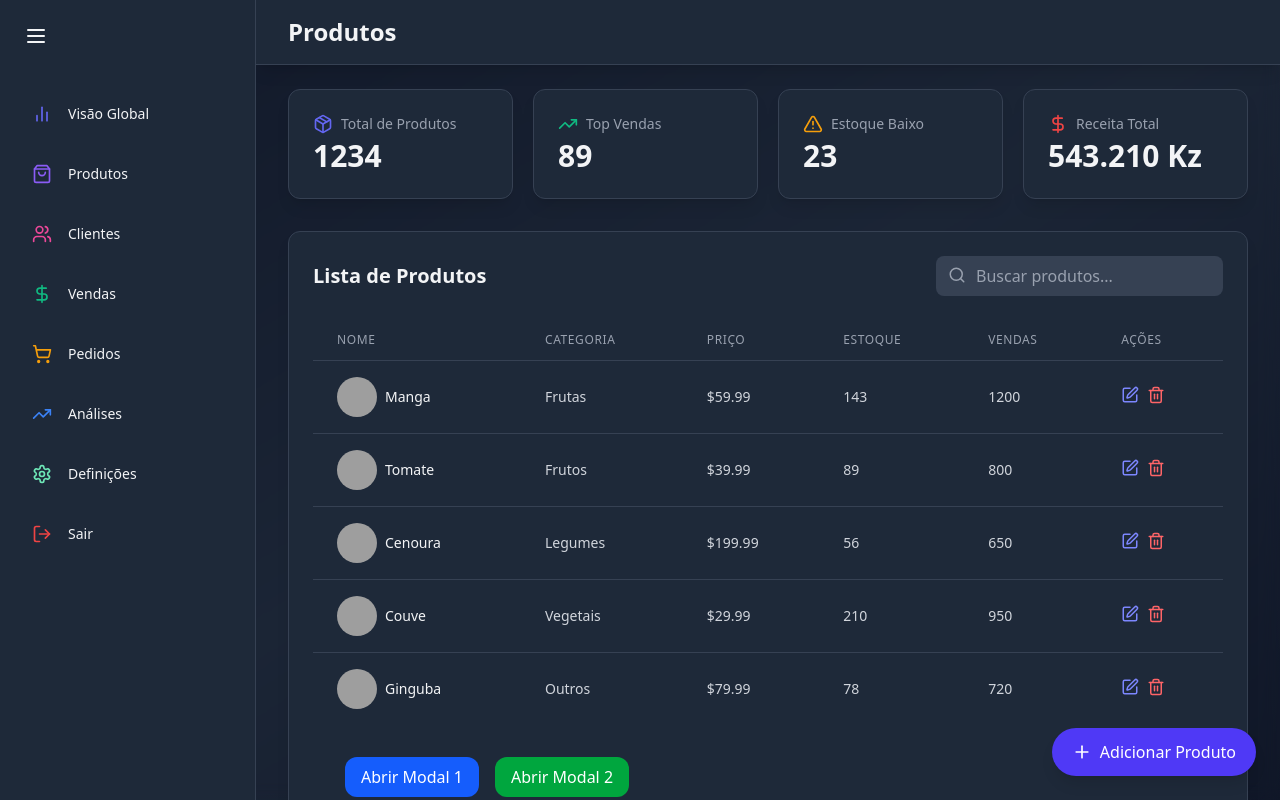
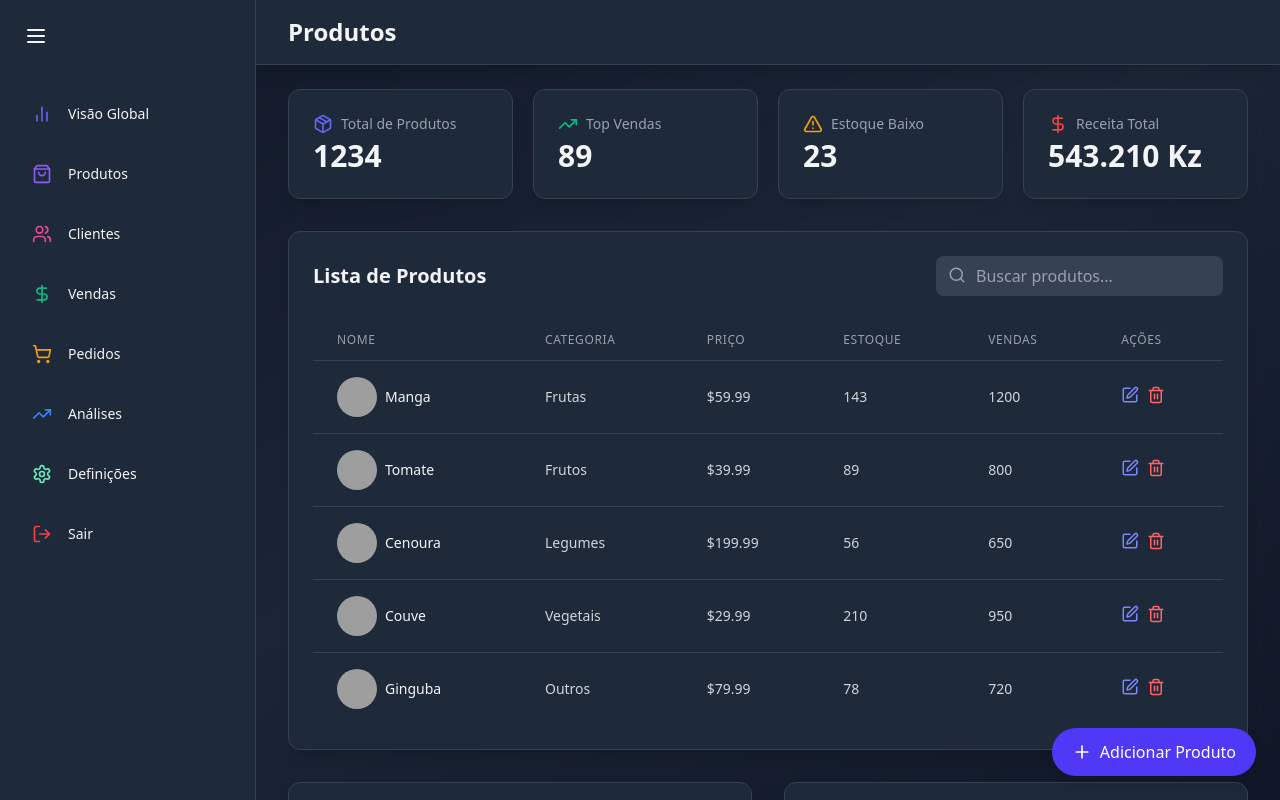
Before and after one commit to nsimbaafonso/admin-dashboard, a React (Vite) app: page /produtos in a window 1280 px wide. Built offline with nearby package versions, Linux system fonts and the light colour scheme; grey boxes are pictures that could not be loaded.

Commit message:
Incluindo o componente para editar produto

```diff
--- a/src/components/products/ProductsTable.jsx
+++ b/src/components/products/ProductsTable.jsx
@@ -2,6 +2,7 @@ import { motion } from 'framer-motion'
 import { Edit, Search, Trash2, Info, CheckCircle } from 'lucide-react'
 import { useState } from 'react'
 import Modal from '../../components/common/Modal'
+import EditProductForm from '../../components/forms/EditProductForm'
 
 // Declara uma constante chamada PRODUCT_DATA que armazena uma lista (array) de objetos.
 const PRODUCT_DATA = [
@@ -176,6 +177,14 @@ const ProductsTable = () => {
                   <button
                     type="button"
                     className="text-indigo-400  cursor-pointer hover:text-indigo-300 mr-2"
+                    onClick={() =>
+                      openModal({
+                        title: 'Editar Produto',
+                        content: (
+                          <EditProductForm />
+                        ),
+                      })
+                    }
                   >
                     <Edit size={18} />
                   </button>
@@ -191,77 +200,11 @@ const ProductsTable = () => {
           </tbody>
         </table>
 
-        <div className="p-8 space-y-4">
-          <div className="flex gap-4">
-            <button
-              type="button"
-              className="px-4 py-2 cursor-pointer bg-blue-600 text-white rounded-xl hover:bg-blue-700"
-              onClick={() =>
-                openModal({
-                  title: 'Informação Importante',
-                  content: (
-                    <div className="space-y-4">
-                      <div className="flex items-center gap-2">
-                        <Info className="text-blue-500" />
-                        <p>Este é um aviso importante sobre sua conta.</p>
-                      </div>
-                      <button
-                        type="button"
-                        className="px-4 py-2 cursor-pointer bg-blue-600 text-white rounded hover:bg-blue-700"
-                        onClick={closeModal}
-                      >
-                        Entendi
-                      </button>
-                    </div>
-                  ),
-                })
-              }
-            >
-              Abrir Modal 1
-            </button>
 
-            <button
-              type="button"
-              className="px-4 py-2 cursor-pointer bg-green-600 text-white rounded-xl hover:bg-green-700"
-              onClick={() =>
-                openModal({
-                  title: 'Ação Concluída',
-                  content: (
-                    <div className="space-y-4">
-                      <div className="flex items-center gap-2">
-                        <CheckCircle className="text-green-500" />
-                        <p>Parabéns! Sua tarefa foi concluída com sucesso.</p>
-                      </div>
-                      <div className="flex gap-2">
-                        <button
-                          type="button"
-                          className="px-4 py-2 cursor-pointer bg-gray-200 rounded hover:bg-gray-300"
-                          onClick={closeModal}
-                        >
-                          Fechar
-                        </button>
-                        <button
-                          type="button"
-                          className="px-4 py-2 cursor-pointer bg-green-600 text-white rounded hover:bg-green-700"
-                          onClick={() => alert('Ação extra!')}
-                        >
-                          Ver detalhes
-                        </button>
-                      </div>
-                    </div>
-                  ),
-                })
-              }
-            >
-              Abrir Modal 2
-            </button>
-          </div>
-
-          <Modal isOpen={!!modalData} onClose={closeModal}>
-            <h2 className="text-xl font-semibold mb-4">{modalData?.title}</h2>
-            {modalData?.content}
-          </Modal>
-        </div>
+        <Modal isOpen={!!modalData} onClose={closeModal}>
+          <h2 className="text-xl font-semibold mb-4">{modalData?.title}</h2>
+          {modalData?.content}
+        </Modal>
       </div>
     </motion.div>
   )
```
